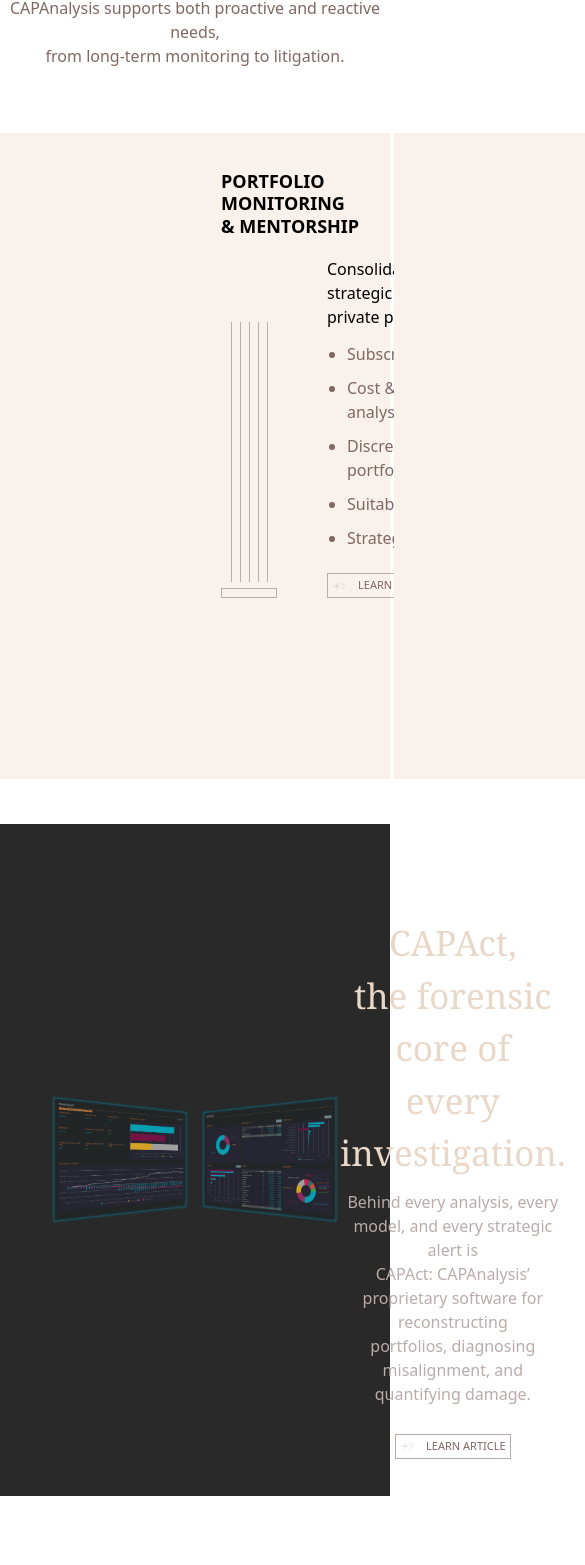
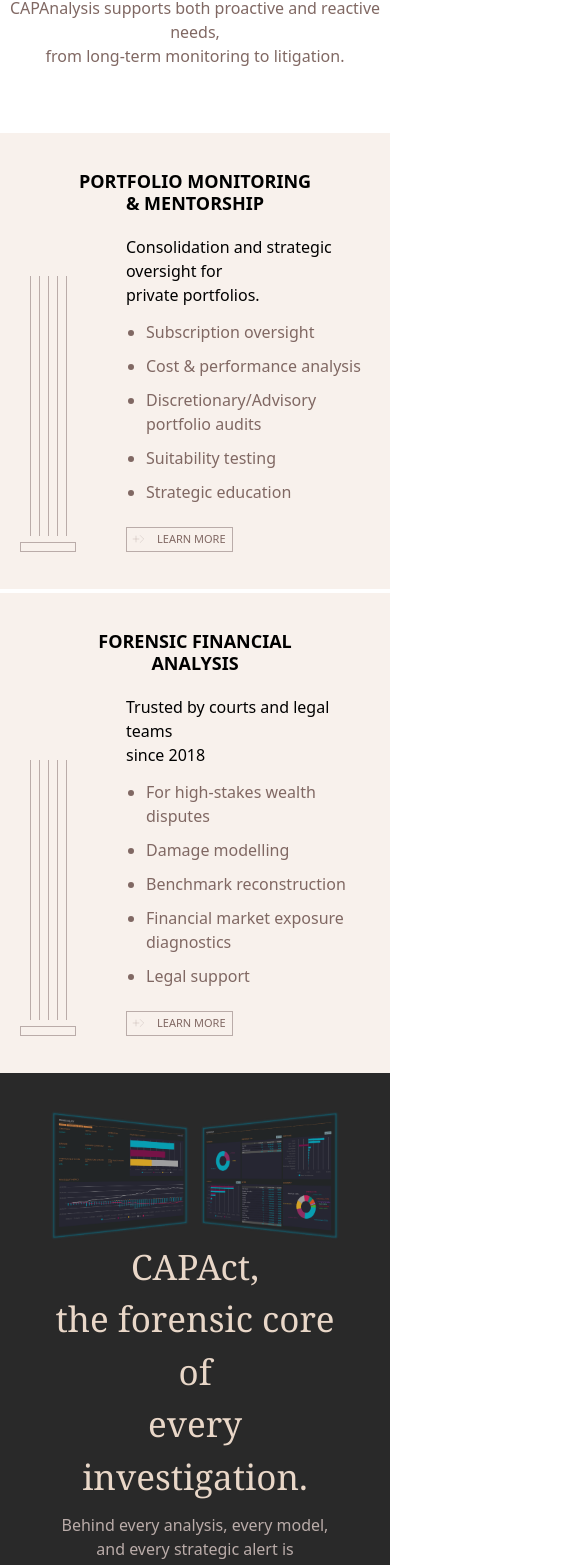
Before and after one commit to pierre-debruyne/CapAnalysis, a Next.js app: page / in a window 390 px wide. Shown: the part 890-2455 px from the top of the page, 585 px wide, since content can reach past the window. Built offline with nearby package versions, Linux system fonts and the light colour scheme.

Commit message:
feat(page): make it responsive for home

```diff
--- a/src/app/page.tsx
+++ b/src/app/page.tsx
@@ -24,12 +24,12 @@
         </span>
       </div>
 
-      <div className="flex gap-1 w-full mb-[45px]">
+      <div className="flex flex-col xl:flex-row gap-1 w-full lg:mb-[45px]">
         {/*   Portfolio Monitoring & Mentorship */}
-        <div className="bg-[#F8F1EC] w-full py-[37px]">
-          <div className="ml-[221px]">
+        <div className="bg-[#F8F1EC] w-full py-[37px] px-5 lg:px-0">
+          <div className="lg:ml-[221px]">
             <div className="mb-5">
-              <h2 className="text-[18px] uppercase font-semibold font-sans leading-tight">
+              <h2 className="text-[18px] uppercase font-semibold font-sans leading-tight text-center lg:text-start">
                 Portfolio Monitoring
                 <br />& Mentorship
               </h2>
@@ -76,10 +76,10 @@
         </div>
 
         {/*  FORENSIC FINANCIAL  ANALYSIS */}
-        <div className="bg-[#F8F1EC] w-full py-[37px]">
-          <div className="ml-[221px]">
+        <div className="bg-[#F8F1EC] w-full py-[37px] px-5 lg:px-0">
+          <div className="lg:ml-[221px]">
             <div className="mb-5">
-              <h2 className="text-[18px] uppercase font-semibold font-sans leading-tight">
+              <h2 className="text-[18px] uppercase font-semibold font-sans leading-tight text-center lg:text-start">
                 FORENSIC FINANCIAL
                 <br />
                 ANALYSIS
@@ -127,7 +127,7 @@
       </div>
 
       <div className="bg-dark w-full px-[50px] py-[37px]">
-        <div className="flex">
+        <div className="flex flex-col 2xl:flex-row items-center">
           <Image
             src="/assets/images/CAPAct_home.png"
             alt=""
@@ -136,7 +136,7 @@
             className="object-contain"
             priority
           />
-          <div className="w-full mt-[56px] flex flex-col items-center">
+          <div className="w-full flex flex-col items-center">
             <h2 className="text-beige font-serif font-normal text-[35px] text-center">
               CAPAct,
               <br /> the forensic core of <br /> every investigation.
@@ -159,7 +159,7 @@
           <br /> in investment portfolios.
         </h2>
 
-        <div className="grid grid-cols-3 grid-rows-2 gap-x-[170px] gap-y-[60px] max-w-max mx-auto items-start">
+        <div className="grid 2xl:grid-cols-3 lg:grid-cols-2  grid-rows-2 gap-x-[170px] gap-y-[60px] max-w-max mx-auto items-start">
           <InfoBlock
             UppercaseText={"Rebuilds full investment history"}
             LowercaseText={
@@ -208,18 +208,18 @@
         </div>
       </div>
 
-      <div className="relative w-full h-[415px] mb-[9px]">
+      <div className="relative w-full lg:h-[415px] mb-[9px]">
         <Image
           src="/assets/images/Slide-2-1.jpg"
           alt=""
           fill
-          className="object-cover"
+          className="object-cover hidden lg:block "
           priority
         />
 
         {/* Texte en overlay */}
-        <div className="absolute inset-0 flex justify-start items-center gap-[140px] ml-[189px]">
-          <div className="flex flex-col items-center max-w-[330px]">
+        <div className="lg:absolute inset-0 h-full flex flex-col lg:flex-row gap-5 bg-[#F8F1EC] py-10 lg:p-0 lg:bg-transparent justify-center lg:justify-start items-center lg:gap-[140px] lg:ml-[189px]">
+          <div className="flex flex-col items-center max-w-[330px] mx-auto lg:m-0">
             <h2 className="text-[35px] text-dark font-serif text-center leading-11">
               The real risk isn’t underperformance, it’s misinformation
             </h2>
@@ -229,14 +229,14 @@
             </p>
           </div>
 
-          <div className="flex flex-col items-start max-w-[330px]">
-            <p className="text-[16px] text-[#806863] font-sans font-light mb-[18px]">
+          <div className="flex flex-col items-start max-w-[330px] mx-auto lg:m-0">
+            <p className="text-[16px] text-[#806863] font-sans text-center lg:text-start font-light mb-[18px]">
               CAPAnalysis uncovers the underlying reality of investment
               decisions: identifying misalignments and quantifying their
               financial impact. For clients, counsel, and family offices facing
               complexity, we deliver what the institutions won’t:
             </p>
-            <ul className="list-disc pl-5 space-y-1">
+            <ul className="list-disc pl-5 space-y-1 ">
               <li className="font-normal font-sans text-[16px] text-[#806863] mb-[3px]">
                 Impartial and unbiased analysis
               </li>
```
